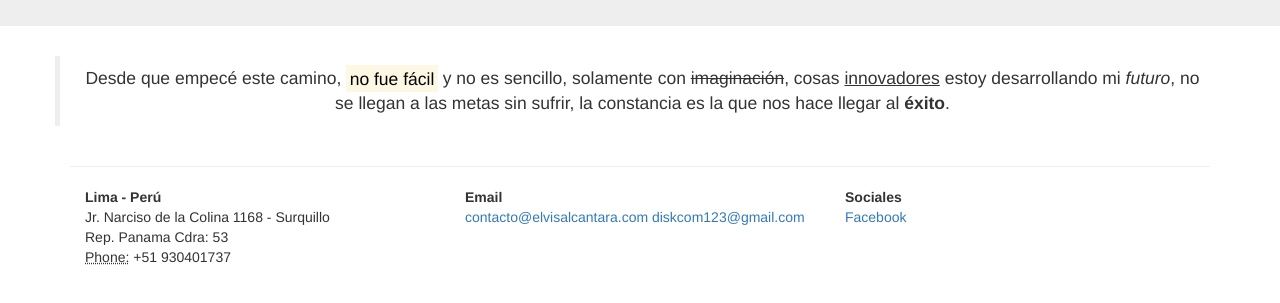
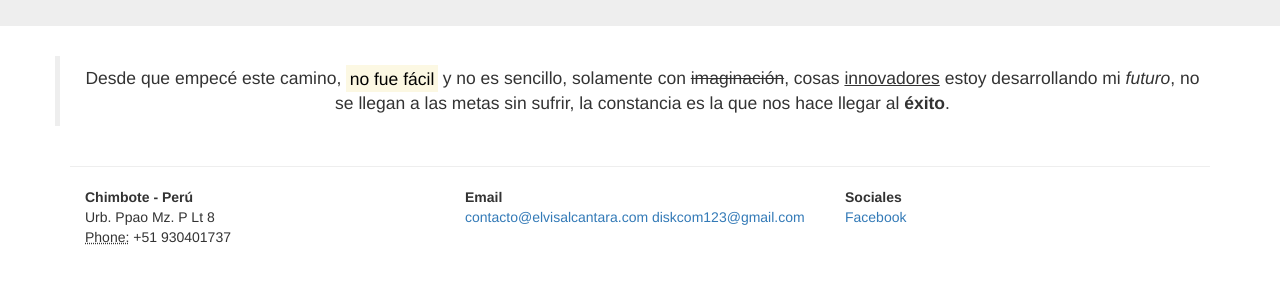
Before and after one commit to aelvis/aelvis.github.io, a plain HTML site: page index.html in a window 1280 px wide. Shown: the part 283-586 px from the top of the page. Drawn offline with nearby package versions, Linux system fonts and the light colour scheme; a web font is replaced by a local one.

Commit message:
Update index html
Actualizar datos

```diff
--- a/index.html
+++ b/index.html
@@ -27,9 +27,8 @@
     	<hr>
     	<div class="col-md-4">
     		<address>
-			  <strong>Lima - Perú</strong><br>
-			  Jr. Narciso de la Colina 1168 - Surquillo<br>
-			  Rep. Panama Cdra: 53<br>
+			  <strong>Chimbote - Perú</strong><br>
+			  Urb. Ppao Mz. P Lt 8<br>
 			  <abbr title="Phone">Phone:</abbr> +51 930401737
 			</address>
     	</div>
```
